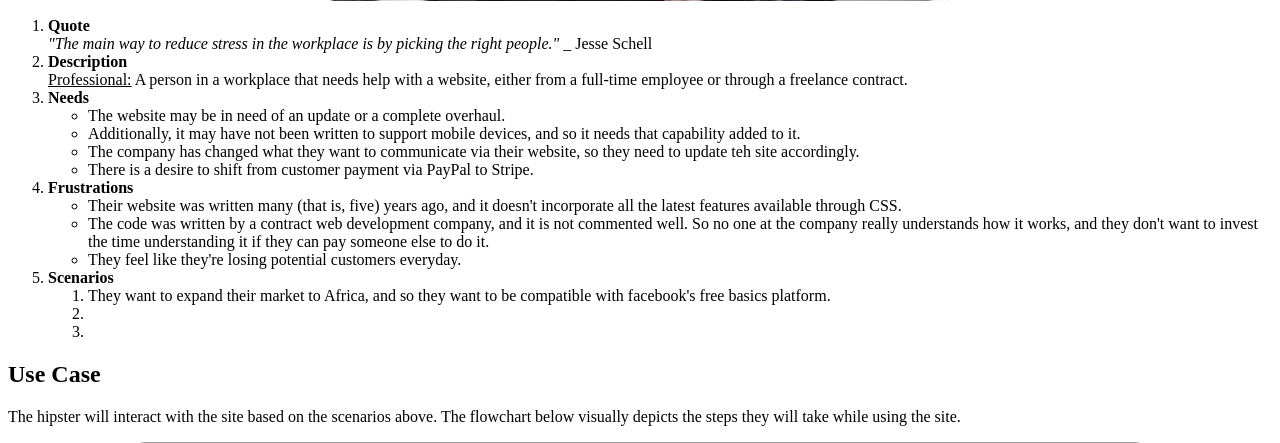
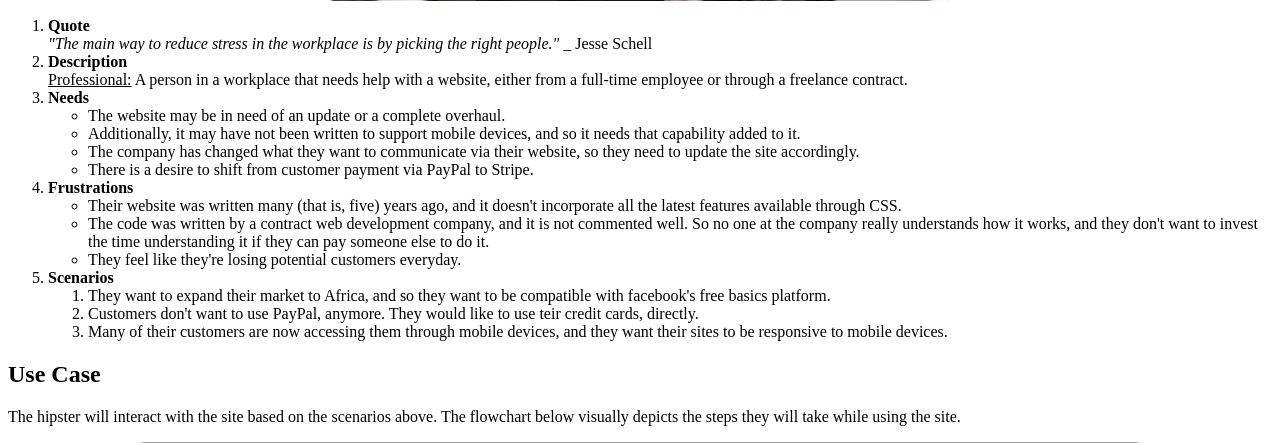
Before and after one commit to gwells4/about-me, a PHP site: page / in a window 1280 px wide. Shown: the part 577-1020 px from the top of the page. Run offline with PHP 8.4, Linux system fonts and the light colour scheme; grey boxes are pictures that could not be loaded.

Commit message:
Updated scenarios.

```diff
--- a/public_html/index.php
+++ b/public_html/index.php
@@ -33,7 +33,7 @@
 				<ol>
 					<li>
 						<b>Quote</b><br>
-						<i>"The main way to reduce stress in the workplace is by picking the right people."</i> _ Jesse Schell<br>
+						<i>"The main way to reduce stress in the workplace is by picking the right people."</i> _&nbsp;Jesse&nbsp;Schell<br>
 					</li>
 					<li>
 						<b>Description</b><br>
@@ -44,7 +44,7 @@
 						<ul>
 							<li>The website may be in need of an update or a complete overhaul.</li>
 							<li>Additionally, it may have not been written to support mobile devices, and so it needs that capability added to it.</li>
-							<li>The company has changed what they want to communicate via their website, so they need to update teh site accordingly.</li>
+							<li>The company has changed what they want to communicate via their website, so they need to update the site accordingly.</li>
 							<li>There is a desire to shift from customer payment via PayPal to Stripe.</li>
 						</ul>
 					</li>
@@ -60,8 +60,8 @@
 						<b>Scenarios</b><br>
 						<ol>
 							<li>They want to expand their market to Africa, and so they want to be compatible with facebook's free basics platform.</li>
-							<li></li>
-							<li></li>
+							<li>Customers don't want to use PayPal, anymore. They would like to use teir credit cards, directly.</li>
+							<li>Many of their customers are now accessing them through mobile devices, and they want their sites to be responsive to mobile devices.</li>
 						</ol>
 					</li>
 				</ol>
```
